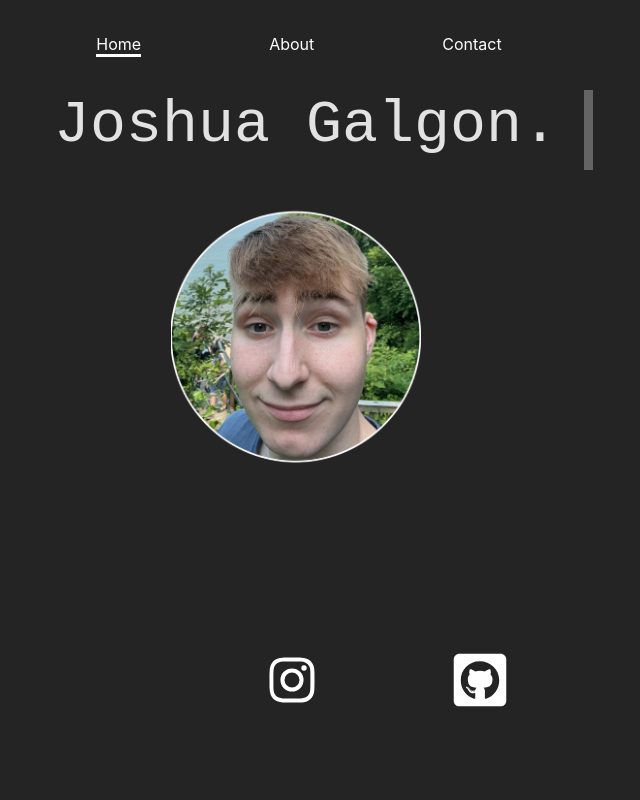
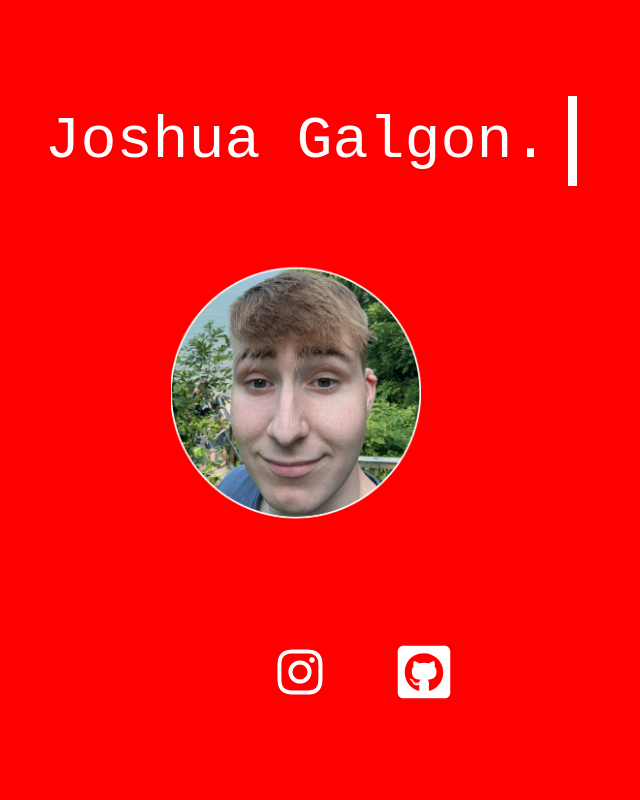
Before and after one commit to jtgalgon/vite-deploy, a React (Vite) app: page / in a window 1280 px wide. Shown: the top 800 px of the page, without its empty margins (344-984 px from the left). Built offline with nearby package versions, Linux system fonts and the light colour scheme; some icons are missing.

Commit message:
Added snap scrolling
removed a lot of viewing bugs

```diff
--- a/src/App.jsx
+++ b/src/App.jsx
@@ -3,16 +3,20 @@ import Navbar from './navbar.jsx'
 import Home from './home.jsx'
 import About from './projects.jsx'
 import Contact from './contact.jsx'
+import './css/App.css'
 function App() {
 
   return (
-    <div className='app'>
-      <Navbar/>
-      <Fade >
-      <Home/>
-      <About />
-      <Contact/>
-      </Fade>
+    <div className='app-container'>
+      <div className='app-page'>
+        <Home/>
+      </div>
+      <div className='app-page'>
+        <About/>
+      </div>
+      <div className='app-page'>
+        <Contact/>
+      </div>
     </div>
   )
 }
--- a/src/contact.jsx
+++ b/src/contact.jsx
@@ -2,22 +2,7 @@ import './css/contact.css'
 
 function contact() {
   return (
-    <div id='contact'>
-      <h1>Contact</h1>
-      <h1>Contact</h1>
-      <h1>Contact</h1>
-      <h1>Contact</h1>
-      <h1>Contact</h1>
-      <h1>Contact</h1>
-      <h1>Contact</h1>
-      <h1>Contact</h1>
-      <h1>Contact</h1>
-      <h1>Contact</h1>
-      <h1>Contact</h1>
-      <h1>Contact</h1>
-      <h1>Contact</h1>
-
-    </div>
+    <>page 3</>
   )
 }
 
--- /dev/null
+++ b/src/css/App.css
@@ -0,0 +1,39 @@
+
+body{
+  padding: 0;
+  margin: 0;
+}
+
+.app-container {
+  max-width: 1920px;
+  min-width: 575px;
+  height: 100vh;
+  width: 100%;
+
+
+  overflow-y: scroll;
+  scroll-snap-type: y mandatory;
+}
+
+.app-page {
+  height: 120vh;
+  scroll-snap-align: start;
+  scroll-snap-stop: always;
+  position: relative;
+
+  display: flex;
+  justify-content: center;
+  color:white;
+}
+
+.app-page:nth-child(1) {
+  background-color: red;
+}
+
+.app-page:nth-child(2) {
+  background-color: blue;
+}
+
+.a:nth-child(3) {
+  background-color: orangered;
+}
--- a/src/css/home.css
+++ b/src/css/home.css
@@ -1,25 +1,16 @@
 .home{
-  height: 100vh;
-  width: 100vw;
-  text-align: center;
-  transition: 1s ease-in;
-  overflow: hidden;
+  padding-top: 6rem;
+  display: inline-block;
 }
 
-.home-container{
-  height: 100%;
-  display: inline-block;
-  justify-content: center;
-  text-align: center;
-  vertical-align: middle;
-  margin-top: 5rem;
+.icon-container{
+  text-align: center; /*keeps image aligned*/
 }
 
 .home .home-icon{
-
+  padding-top: 4rem;
   width: 250px;
   height: auto;
-  padding-top: 1.5rem;
 }
 
 .home .home-icon:hover{
@@ -50,12 +41,13 @@
 
 .link-item{
   display: inline-block;
-  padding: 4rem;
-  padding-top: 8rem;
+  padding: 2rem;
 }
 
-.link-item:nth-child(1){
-  padding-left: 1rem;
+.link-containter{
+  padding-top: 2rem;
+  text-align: center;
+  padding-right: 2rem;
 }
 
 .link-item a{
@@ -70,11 +62,6 @@
 }
 
 
-
-
-
-
-
 @keyframes typing{
   from {width: 0%}
   to {width: 100%}
--- a/src/home.jsx
+++ b/src/home.jsx
@@ -6,37 +6,36 @@ import {FaGithubSquare} from 'react-icons/fa'
 
 function home() {
   return (
+   <div>
     <div className='home' id='home'>
-      <div className='home-container'>
-        <Greeting className='home-section'/>
-        <Image className='home-section'/>
-        <Links className='home-section'/>
-      </div>
+      <Greeting/>
+      <Image/>
     </div>
-
+    <div className='link-containter'>
+      <Links/>
+    </div>
+  </div>
   )
 }
 
 function Image(){
   return(
+    <div className='icon-container'>
       <img className='home-icon' src={profile_pic} alt="profile" />
-
+    </div>
   )
 }
 
 function Greeting(){
   return(
-    <div className='typed-out'>
-      Joshua Galgon.
-    </div>
+    <div className='typed-out'>Joshua Galgon.</div>
   )
 }
 
 function Links(){
   const icon_size = 60
-
   return(
-    <div className='link-container'>
+    <div>
       <nav className='navbar'>
         <ul className='link-menu'>
           <li className='link-item'>
--- a/src/projects.jsx
+++ b/src/projects.jsx
@@ -10,6 +10,7 @@ import PCAImage from './images/PCA.jpg'
 
 function projects() {
   return (
+    /*
     <div className='projects' id='projects'>
       <h1>Projects.</h1>
       <div className='projects-container'>
@@ -36,6 +37,8 @@ function projects() {
         </Fade>
       </div>
     </div>
+    */
+   <>Page 2</>
   )
 }
 
```
